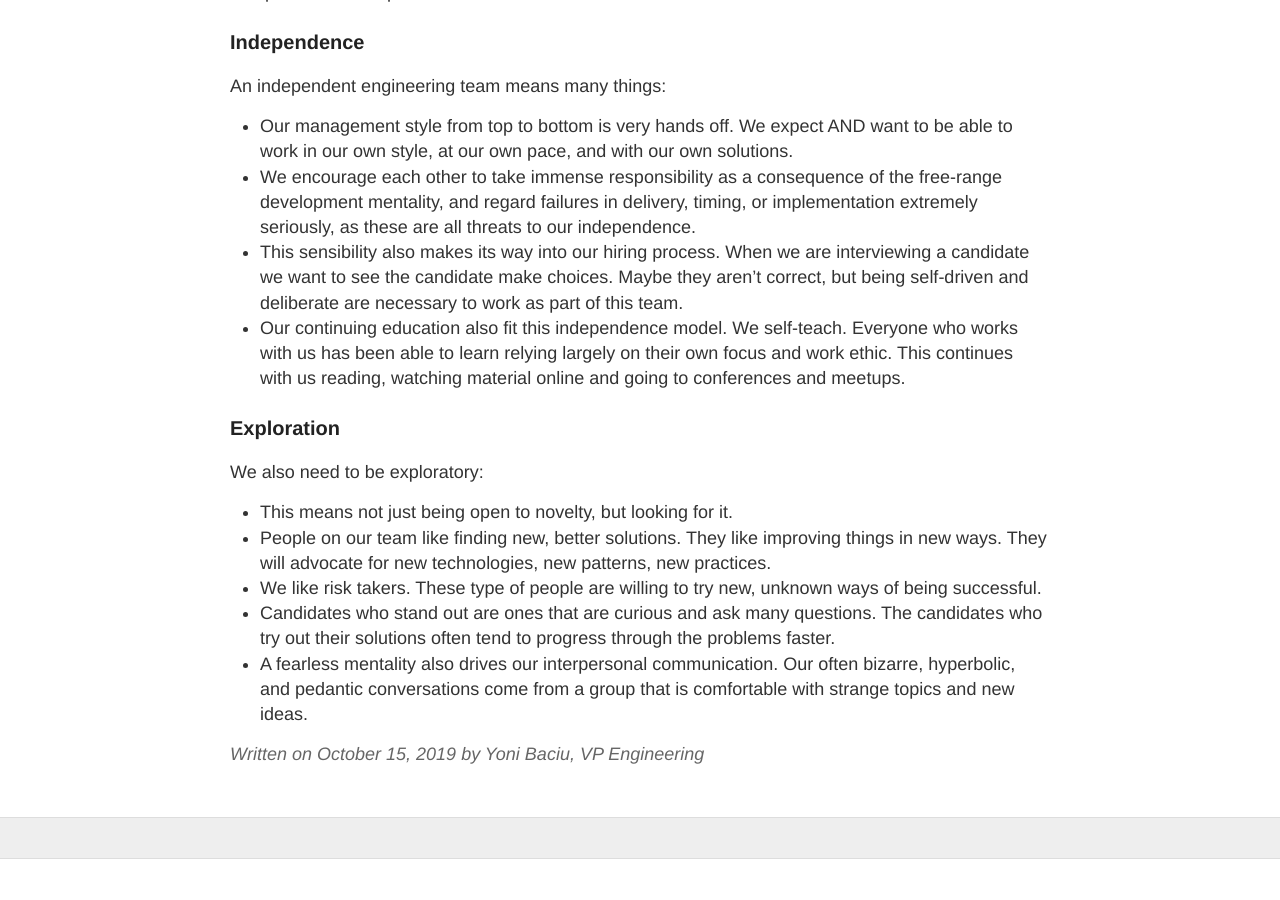
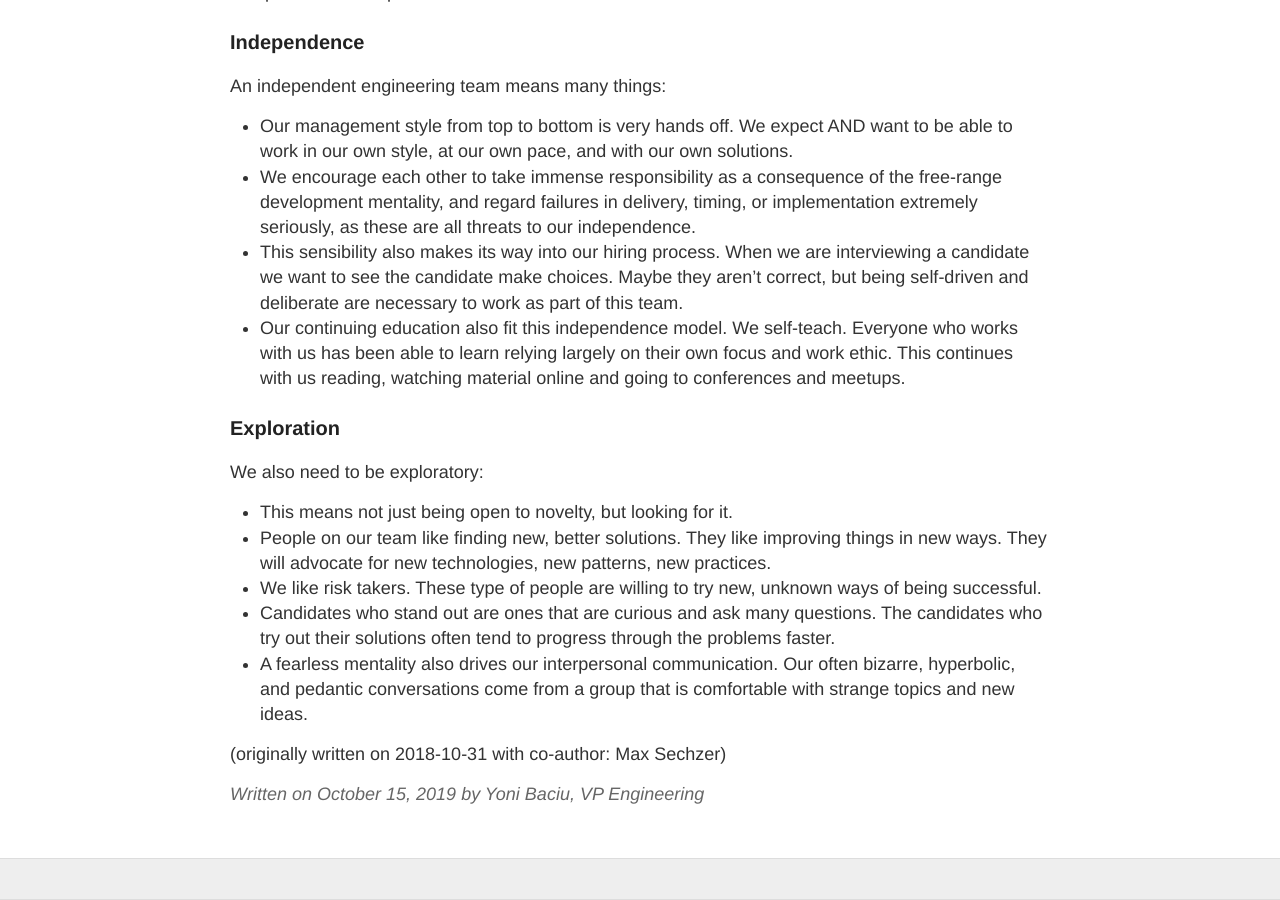
Before and after one commit to persado/persado.github.io, a Jekyll site: the page built from _posts/2019-10-15-our-creed.md, in a window 1280 px wide and 900 px high, scrolled down 694 px. Built offline with Jekyll 4.4.1, drawn with Linux system fonts in a browser that asks for light colours; before the commit the page ends 1553 px from its top, so only the background shows below that.

Commit message:
added Max as co-author to Creen post

```diff
--- a/_posts/2019-10-15-our-creed.md
+++ b/_posts/2019-10-15-our-creed.md
@@ -36,3 +36,5 @@ We also need to be exploratory:
 * We like risk takers. These type of people are willing to try new, unknown ways of being successful.
 * Candidates who stand out are ones that are curious and ask many questions. The candidates who try out their solutions often tend to progress through the problems faster.
 * A fearless mentality also drives our interpersonal communication. Our often bizarre, hyperbolic, and pedantic conversations come from a group that is comfortable with strange topics and new ideas.
+
+(originally written on 2018-10-31 with co-author: Max Sechzer)
```
